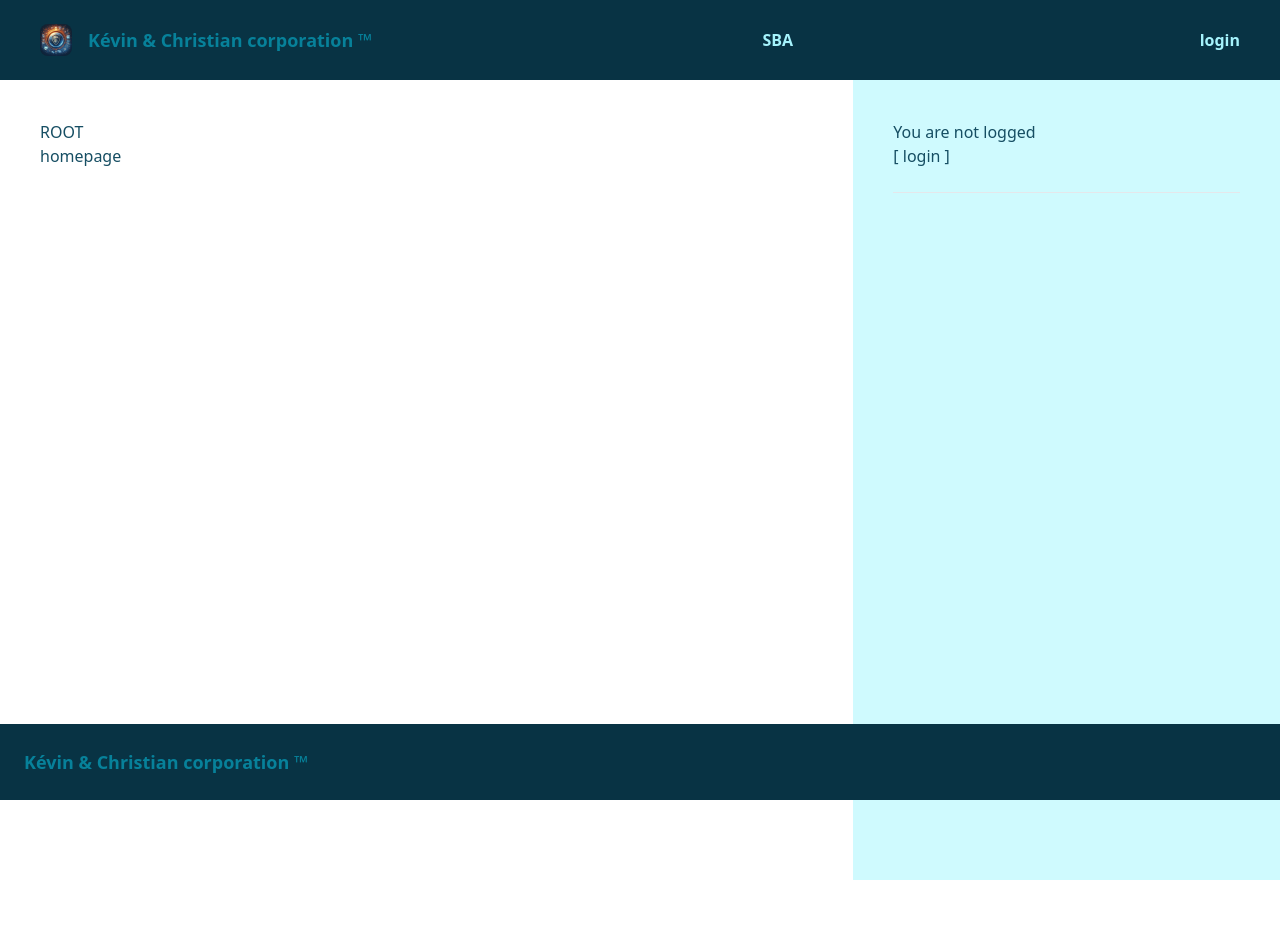
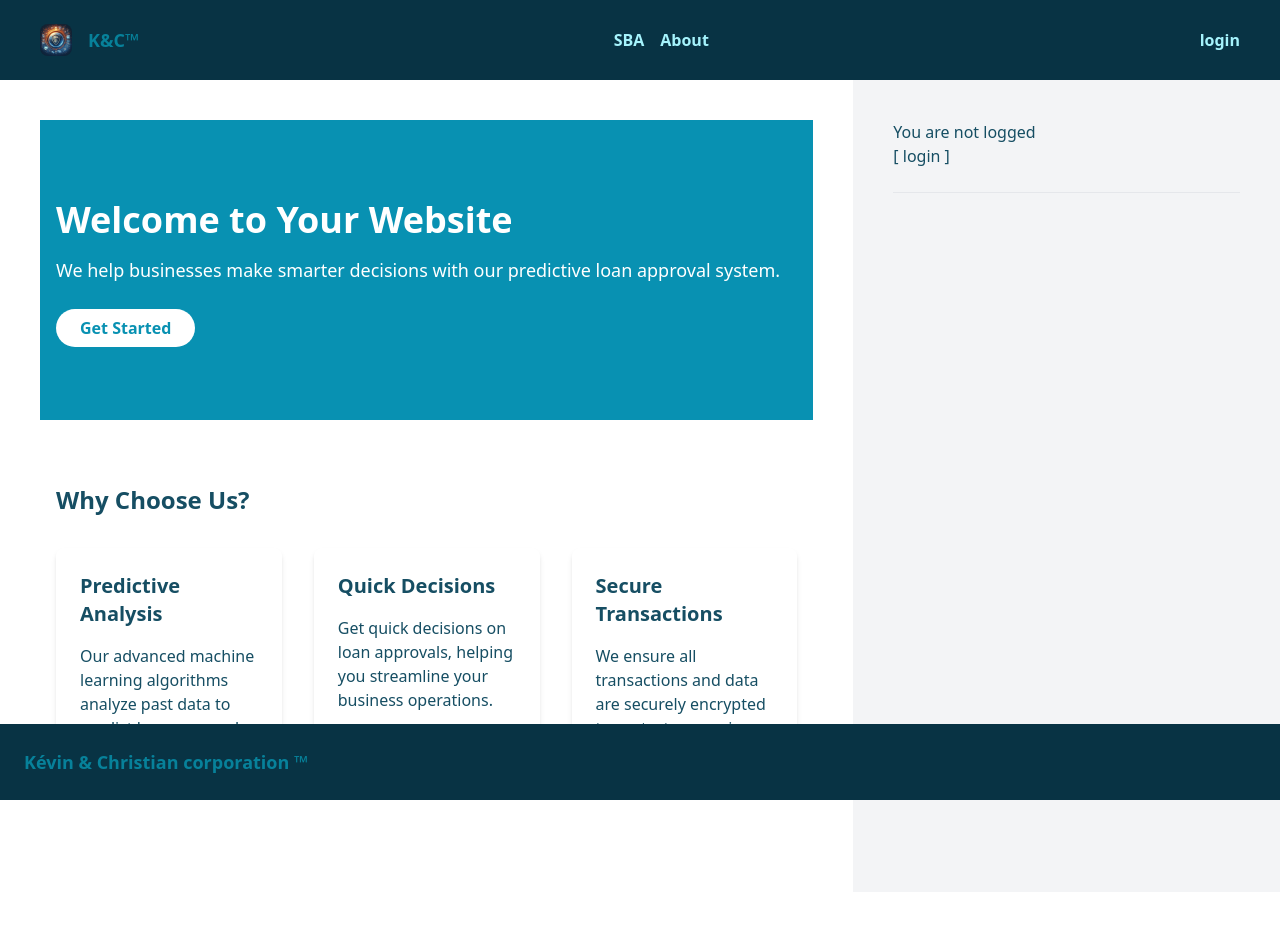
Before and after one commit to ChristianPRO1982/Projet_US_SBA, a Django app: page / in a window 1280 px wide. Before the commit the page ends 880 px from the top, so only its background shows below. Run offline with Django 4.2, Linux system fonts and the light colour scheme; some libraries are stand-ins or nearby versions.

Commit message:
about et homepage OK

```diff
--- a/django_us_sba/root/templates/root/root_homepage.html
+++ b/django_us_sba/root/templates/root/root_homepage.html
@@ -1,12 +1,44 @@
 {% extends "base.html" %}
+
+{% load static %}
 
 {% block title %}
 ROOT TITLE
 {% endblock title %}
 
 {% block content %}
-<h1>ROOT</h1>
-<h2>homepage</h2>
+<div id="image-container" class="absolute inset-0 flex justify-center items-center z-50">
+    <img id="main-image" class="w-1/2 rounded-[20px]" src="{% static "images/US_SQB-4.jpeg" %}" alt="Main Image">
+</div>
+<!-- Hero Section -->
+<section class="bg-cyan-600 text-white py-20">
+    <div class="container mx-auto px-4">
+        <h1 class="text-4xl font-bold mb-4">Welcome to Your Website</h1>
+        <p class="text-lg mb-8">We help businesses make smarter decisions with our predictive loan approval system.</p>
+        <a href="/predict" class="bg-white text-cyan-600 py-2 px-6 rounded-full font-bold hover:bg-cyan-100">Get Started</a>
+    </div>
+</section>
+
+<!-- Features Section -->
+<section class="py-16">
+    <div class="container mx-auto px-4">
+        <h2 class="text-2xl font-bold mb-8">Why Choose Us?</h2>
+        <div class="grid grid-cols-1 md:grid-cols-2 lg:grid-cols-3 gap-8">
+            <div class="bg-white p-6 rounded-lg shadow-md">
+                <h3 class="text-xl font-bold mb-4">Predictive Analysis</h3>
+                <p>Our advanced machine learning algorithms analyze past data to predict loan approval outcomes.</p>
+            </div>
+            <div class="bg-white p-6 rounded-lg shadow-md">
+                <h3 class="text-xl font-bold mb-4">Quick Decisions</h3>
+                <p>Get quick decisions on loan approvals, helping you streamline your business operations.</p>
+            </div>
+            <div class="bg-white p-6 rounded-lg shadow-md">
+                <h3 class="text-xl font-bold mb-4">Secure Transactions</h3>
+                <p>We ensure all transactions and data are securely encrypted to protect your privacy.</p>
+            </div>
+        </div>
+    </div>
+</section>
 {% endblock content %}
 
 {% block right-column %}
--- a/django_us_sba/root/urls.py
+++ b/django_us_sba/root/urls.py
@@ -4,4 +4,5 @@ from root import views
 urlpatterns = [
     path('', views.root_homepage, name='root_homepage'),
     path('signup', views.SignupView.as_view(), name='signup'),
+    path('about', views.about, name='about'),
 ]
--- a/django_us_sba/root/views.py
+++ b/django_us_sba/root/views.py
@@ -10,6 +10,9 @@ from django.contrib import messages
 
 def root_homepage(request):
     return render(request, 'root/root_homepage.html')
+
+def about(request):
+    return render(request, 'root/about.html')
 
 class UserCreationFromCustom(UserCreationForm):
     class Meta(UserCreationForm.Meta) :
--- a/django_us_sba/static/js/script.js
+++ b/django_us_sba/static/js/script.js
@@ -6,3 +6,19 @@ const menu = document.querySelector('#menu');
 hamburger.addEventListener('click', function () {
     menu.classList.toggle('hidden')
 })
+
+document.addEventListener('DOMContentLoaded', function () {
+    const mainImage = document.getElementById('main-image');
+    const imageContainer = document.getElementById('image-container');
+
+    // Définir une classe pour l'effet de rétrécissement
+    mainImage.classList.add('transition-all', 'duration-1000');
+
+    // Appliquer une classe supplémentaire pour déclencher l'animation
+    setTimeout(function () {
+        mainImage.classList.add('scale-0', 'opacity-0'); // Modifier la valeur de l'échelle selon vos besoins
+    }, 750); // Définir le délai avant le début de l'animation (en millisecondes)
+    setTimeout(function () {
+        imageContainer.classList.add('hidden'); // Masquer la div image-container
+    }, 2000); // Définir le délai avant le début de l'animation (en millisecondes)
+});
--- a/django_us_sba/templates/base.html
+++ b/django_us_sba/templates/base.html
@@ -15,7 +15,7 @@
         <div class="min-h-screen text-cyan-900 p-10 lg:w-2/3">
             {% block content %}{% endblock content %}
         </div>
-        <div class="bg-cyan-100 text-cyan-900 p-10 lg:w-1/3">
+        <div class="bg-gray-100 text-cyan-900 p-10 lg:w-1/3">
             {% if user.is_authenticated %}
                 <span>Logged as: <i>{{user.get_username}}</i></span>
             {% else %}
--- a/django_us_sba/templates/includes/header.html
+++ b/django_us_sba/templates/includes/header.html
@@ -4,7 +4,7 @@
     <nav class="text-cyan-200 font-semibold bg-cyan-950 p-6 flex items-center justify-between">
         <div class="flex items-center">
             <a href="/"><img class="h-8 mr-4 w-auto ml-4 rounded-lg" src="{% static "images/US_SQB-2.jpeg" %}" alt="#"></a>
-            <a href="/"><span class="text-cyan-500/60 text-lg font-bold hidden sm:flex">{{ company_name }}</span></a>
+            <a href="/"><span class="text-cyan-500/60 text-lg font-bold">{{ company_name_small }}</span></a>
             </a>
         </div>
 
@@ -19,5 +19,20 @@
                 <a href=" {% url "login" %} ">login</a>
             {% endif %}
         </div>
+
+        <div id='hamburger' class='flex justify-end md:hidden h-16 items-center'>
+            <div class='w-6 space-y-1 mx-3'>
+                <div class="h-1 bg-black"></div>
+                <div class="h-1 bg-black"></div>
+                <div class="h-1 bg-black"></div>
+            </div>
+        </div>
+
+        <nav id='menu' class='flex flex-col absolute top-0 bg-gray-400 w-full hidden'>
+            <a href="">Lien 1</a>
+            <a href="">Lien 2</a>
+            <a href="">Lien 3</a>
+            <a href="">Login &#10132;</a>
+        </nav>
     </nav>
 </header>
--- a/django_us_sba/templates/includes/links.html
+++ b/django_us_sba/templates/includes/links.html
@@ -1,2 +1,2 @@
 <a class="mx-2" href=" {% url "predict_homepage" %} ">SBA</a>
-            {% comment %} <a class="mx-2" href=" {% url "about" %} ">About</a> {% endcomment %}
+            <a class="mx-2" href=" {% url "about" %} ">About</a>
--- a/django_us_sba/us_sba/context_processors.py
+++ b/django_us_sba/us_sba/context_processors.py
@@ -1,4 +1,5 @@
 def global_variables(request):
     return {
-        'company_name': 'Kévin & Christian corporation ™'
+        'company_name': 'Kévin & Christian corporation ™',
+        'company_name_small': 'K&C™',
     }
```
Also changed, not shown: django_us_sba/root/templates/root/about.html (added, +27 -0 lines).
